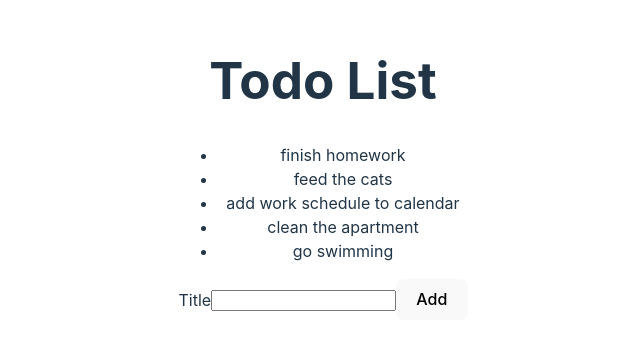
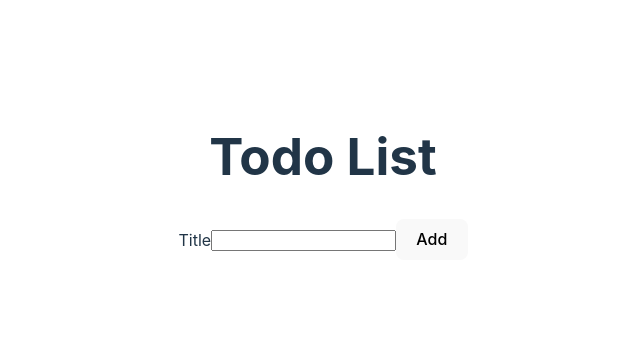
Before and after one commit to themagicianking/react-todo, a React (Vite) app: page / in a window 1280 px wide. Shown: the part 223-572 px from the top of the page, without its empty margins (317-957 px from the left). Built offline with nearby package versions, Linux system fonts and the light colour scheme.

Commit message:
Finished lesson 1.4

```diff
--- a/src/AddTodoForm.jsx
+++ b/src/AddTodoForm.jsx
@@ -1,14 +1,20 @@
-const AddTodoForm = (props) => {
+import { useState } from 'react'
+
+const AddTodoForm = ({onAddTodo}) => {
+  const [todoTitle, setTodoTitle] = useState()
+  const handleTitleChange = (event) => {
+    const newTodoTitle = event.target.value;
+    setTodoTitle(newTodoTitle)
+  }
   const handleAddTodo = (event) => {
     event.preventDefault();
-    const todoTitle = event.target.todoTitle.value;
-    props.onAddTodo(todoTitle);
-    event.target.reset();
+    onAddTodo( { title: todoTitle, id: Date.now() });
+    setTodoTitle("")
   }
   return (
     <>
       <form onSubmit={handleAddTodo}><label htmlFor="todoTitle" name="title">Title</label>
-        <input id="todoTitle" name="todoTitle" required/>
+        <input id="todoTitle" name="todoTitle" value={todoTitle} onChange={handleTitleChange} required/>
         <button type="submit">Add</button>
       </form>
     </>
--- a/src/App.jsx
+++ b/src/App.jsx
@@ -4,13 +4,15 @@ import TodoList from './TodoList.jsx'
 import AddTodoForm from './AddTodoForm.jsx'
 
 function App() {
-  const [newTodo, setNewTodo] = useState()
+  const [todoList, setTodoList] = useState([])
+  const addTodo = (newTodo) => {
+    setTodoList([...todoList, newTodo])
+  }
   return (
     <>
     <h1>Todo List</h1>
-    <TodoList />
-    <AddTodoForm onAddTodo={setNewTodo}/>
-    <p>{newTodo}</p>
+    <TodoList todoList={todoList} />
+    <AddTodoForm onAddTodo={addTodo}/>
     </>
   );
 };
--- a/src/TodoList.jsx
+++ b/src/TodoList.jsx
@@ -1,20 +1,6 @@
 import TodoListItem from "./TodoListItem";
 
-const todoList = [
-  { id: 525600,
-    title: "finish homework"
-  },
-  { id: 420,
-    title: "feed the cats"},
-  { id: 96000,
-    title: "add work schedule to calendar"},
-  { id: 36,
-    title: "clean the apartment"},
-  { id: 9,
-    title: "go swimming"}
-];
-
-const TodoList = () => {
+const TodoList = ({todoList}) => {
   return (
   <>
     <ul>{todoList.map(function (todo) {
--- a/src/TodoListItem.jsx
+++ b/src/TodoListItem.jsx
@@ -1,6 +1,6 @@
-const TodoListItem = (props) => {
+const TodoListItem = ({id, title}) => {
   return (
-    <li key={props.id}>{props.title}</li>
+    <li key={id}>{title}</li>
   )
 };
 
```
